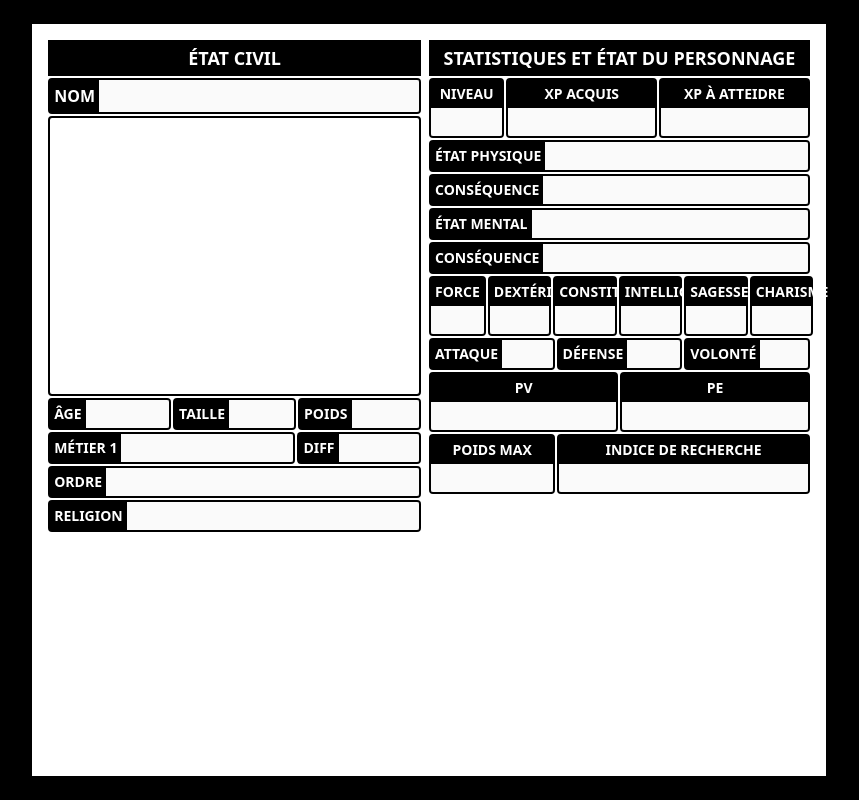
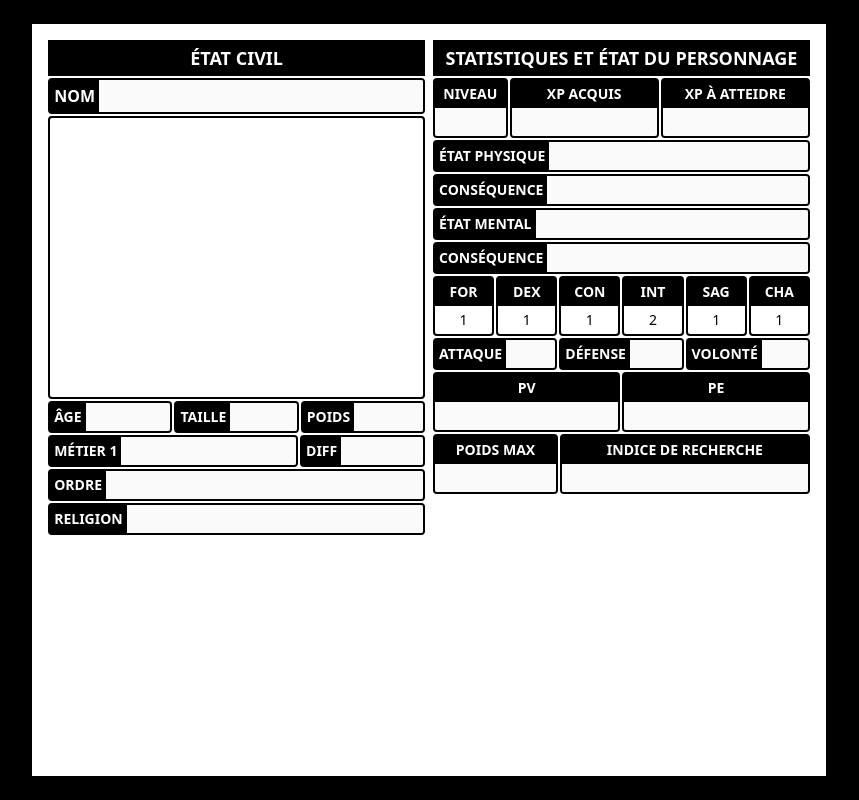
Before and after one commit to LucasPitzalis/2d6-FPI, a React (Vite) app: page / in a window 1280 px wide. Shown: the whole page, without its empty margins (211-1070 px from the left). Built offline with nearby package versions, Linux system fonts and the light colour scheme.

Commit message:
StaticField component created + abilities are using it now

```diff
--- /dev/null
+++ b/src/components/LabelledField.jsx
@@ -0,0 +1,23 @@
+import PropTypes from 'prop-types';
+
+export default function LabelledField(props) {
+    return (
+        <div className={`border-2 border-black rounded flex ${props.isTitle && "text-base"} ${props.styles} ${props.vertical && "flex-col"}`}>
+            {props.children}
+        </div>
+    );
+}
+
+LabelledField.propTypes = {
+    isTitle: PropTypes.bool,
+    styles: PropTypes.string,
+    vertical: PropTypes.bool,
+    children: PropTypes.arrayOf(PropTypes.element).isRequired,
+};
+
+
+LabelledField.defaultProps = {
+    isTitle: false,
+    styles: '',
+    vertical: false,
+}
--- a/src/components/character/Actions.jsx
+++ b/src/components/character/Actions.jsx
@@ -1,11 +1,11 @@
-import SheetField from "./CharField";
+import CharField from "./CharField";
 
 export default function Actions() {
     return (
         <div className="flex space-x-0.5">
-            <SheetField label="attaque" name="attack" styles="w-1/3" />
-            <SheetField label="défense" name="defence" styles="w-1/3" />
-            <SheetField label="volonté" name="will" styles="w-1/3" />
+            <CharField label="attaque" name="attack" styles="w-1/3" />
+            <CharField label="défense" name="defence" styles="w-1/3" />
+            <CharField label="volonté" name="will" styles="w-1/3" />
         </div>
     );
 }
--- a/src/components/character/CharField.jsx
+++ b/src/components/character/CharField.jsx
@@ -1,17 +1,18 @@
 import PropTypes from 'prop-types';
 import FieldLabel from '../FieldLabel';
+import LabelledField from '../LabelledField';
 import LockedInput from './LockedInput';
 
-export default function SheetField({label, name, htmlType, controlType, isTitle, styles, vertical}) {
+export default function CharField({label, name, htmlType, controlType, isTitle, styles, vertical}) {
     return (
-        <div className={`border-2 border-black rounded flex ${isTitle && "text-base"} ${styles} ${vertical && "flex-col"}`}>
+        <LabelledField {...{isTitle, styles, vertical}} >
             <FieldLabel {...{label, name}} />
             {controlType === 'locked' && <LockedInput {...{name, htmlType}} />}
-        </div>
+        </LabelledField>
     );
 }
 
-SheetField.propTypes = {
+CharField.propTypes = {
     label: PropTypes.string.isRequired,
     name: PropTypes.string.isRequired,
     htmlType: PropTypes.string,
@@ -21,7 +22,7 @@ SheetField.propTypes = {
     vertical: PropTypes.bool,
 }
 
-SheetField.defaultProps = {
+CharField.defaultProps = {
     htmlType: 'text',
     controlType: 'locked',
     isTitle: false,
--- a/src/components/character/Character.jsx
+++ b/src/components/character/Character.jsx
@@ -5,33 +5,33 @@ import Job from "./Job";
 import Level from "./Level";
 import Measurements from "./Measurements";
 import SectionTitle from "../SectionTitle";
-import SheetField from "./CharField";
+import CharField from "./CharField";
 
 export default function Character() {
     return (
         <div className="flex p-4 space-y-2 flex-col lg:space-x-2 lg:space-y-0 lg:flex-row">
             <div className="flex flex-col space-y-0.5 w-full lg:w-1/2">
                 <SectionTitle title="état civil" />
-                <SheetField label="nom" name="name" isTitle />
+                <CharField label="nom" name="name" isTitle />
                 <div className="w-full aspect-avatar border-2 border-black rounded" />
                 <Measurements />
                 <Job />
-                <SheetField label="ordre" name="order" />
-                <SheetField label="religion" name="religion" />
+                <CharField label="ordre" name="order" />
+                <CharField label="religion" name="religion" />
             </div>
             <div className="flex flex-col space-y-0.5 w-full lg:w-1/2">
                 <SectionTitle title="statistiques et état du personnage" />
                 <Level />
-                <SheetField label="état physique" name="physicalCondition" />
-                <SheetField label="conséquence" name="physicalConsequences" />
-                <SheetField label="état mental" name="mentalCondition" />
-                <SheetField label="conséquence" name="mentalConsequences" />
+                <CharField label="état physique" name="physicalCondition" />
+                <CharField label="conséquence" name="physicalConsequences" />
+                <CharField label="état mental" name="mentalCondition" />
+                <CharField label="conséquence" name="mentalConsequences" />
                 <Abilities />
                 <Actions />
                 <Health />
                 <div className="flex space-x-0.5">
-                    <SheetField label="poids max" name="maxWeight" styles="w-1/3" vertical />
-                    <SheetField label="indice de recherche" name="wantedIndex" styles="w-2/3" vertical />
+                    <CharField label="poids max" name="maxWeight" styles="w-1/3" vertical />
+                    <CharField label="indice de recherche" name="wantedIndex" styles="w-2/3" vertical />
                 </div>
             </div>
         </div>
--- a/src/components/character/Health.jsx
+++ b/src/components/character/Health.jsx
@@ -1,10 +1,10 @@
-import SheetField from "./CharField";
+import CharField from "./CharField";
 
 export default function Health() {
     return (
         <div className="flex space-x-0.5">
-            <SheetField label="PV" name="healthPoints" styles="w-1/2" vertical />
-            <SheetField label="PE" name="energyPoints" styles="w-1/2" vertical />
+            <CharField label="PV" name="healthPoints" styles="w-1/2" vertical />
+            <CharField label="PE" name="energyPoints" styles="w-1/2" vertical />
         </div>
     );
 }
--- a/src/components/character/Job.jsx
+++ b/src/components/character/Job.jsx
@@ -1,10 +1,10 @@
-import SheetField from "./CharField";
+import CharField from "./CharField";
 
 export default function Job() {
     return (
         <div className="flex space-x-0.5">
-            <SheetField label="métier 1" name="job" styles="w-2/3" />
-            <SheetField label="diff" name="difficulty" styles="w-1/3" />
+            <CharField label="métier 1" name="job" styles="w-2/3" />
+            <CharField label="diff" name="difficulty" styles="w-1/3" />
         </div>
     );
 }
--- a/src/components/character/Level.jsx
+++ b/src/components/character/Level.jsx
@@ -1,11 +1,11 @@
-import SheetField from "./CharField";
+import CharField from "./CharField";
 
 export default function Level() {
     return (
         <div className="flex space-x-0.5">
-            <SheetField label="niveau" name="level" styles="w-1/5" vertical />
-            <SheetField label="xp acquis" name="currentXp" styles="w-2/5" vertical />
-            <SheetField label="xp à atteidre" name="xpToReach" styles="w-2/5" vertical />
+            <CharField label="niveau" name="level" styles="w-1/5" vertical />
+            <CharField label="xp acquis" name="currentXp" styles="w-2/5" vertical />
+            <CharField label="xp à atteidre" name="xpToReach" styles="w-2/5" vertical />
         </div>
     );
 }
--- a/src/components/character/Measurements.jsx
+++ b/src/components/character/Measurements.jsx
@@ -1,11 +1,11 @@
-import SheetField from "./CharField";
+import CharField from "./CharField";
 
 export default function Measurements() {
     return (
         <div className="flex space-x-0.5">
-            <SheetField label="âge" name="age" styles="w-1/3" />
-            <SheetField label="taille" name="height" styles="w-1/3" />
-            <SheetField label="poids" name="weight" styles="w-1/3" />
+            <CharField label="âge" name="age" styles="w-1/3" />
+            <CharField label="taille" name="height" styles="w-1/3" />
+            <CharField label="poids" name="weight" styles="w-1/3" />
         </div>
     );
 }
--- a/src/components/character/StaticField.jsx
+++ b/src/components/character/StaticField.jsx
@@ -1,14 +1,31 @@
 import PropTypes from 'prop-types';
+import FieldLabel from '../FieldLabel';
+import LabelledField from '../LabelledField';
 
-export default function StaticField({ value }) {
+export default function StaticField({ name, label, value ,isTitle, styles, vertical }) {
     return (
-        <p className="p-1">{ value }</p>
+        <LabelledField {...{isTitle, styles, vertical}}>
+            <FieldLabel { ...{name, label}}/>
+            <p className="p-1 text-center">{ value }</p>
+        </LabelledField>
     );
 }
 
 StaticField.propTypes = {
+    name: PropTypes.string.isRequired,
+    label: PropTypes.string.isRequired,
     value: PropTypes.oneOfType([
         PropTypes.string,
         PropTypes.number,
     ]).isRequired,
+    isTitle: PropTypes.bool,
+    styles: PropTypes.string,
+    vertical: PropTypes.bool,
 };
+
+
+StaticField.defaultProps = {
+    isTitle: false,
+    styles: '',
+    vertical: false,
+}
--- a/src/components/character/abilities/Abilities.jsx
+++ b/src/components/character/abilities/Abilities.jsx
@@ -1,14 +1,17 @@
-import SheetField from "../CharField";
+import { useSelector } from "react-redux";
+import StaticField from "../StaticField";
 
 export default function Abilities() {
+    const { str, dex, con, int, wis, cha } = useSelector((state) => state.character.abilities)
+
     return (
         <div className="flex space-x-0.5">
-            <SheetField label="force" name="abilities.str" styles="w-1/6" vertical />
-            <SheetField label="dextérité" name="abilities.dex" styles="w-1/6" vertical />
-            <SheetField label="constitution" name="abilities.con" styles="w-1/6" vertical />
-            <SheetField label="intelligence" name="abilities.int" styles="w-1/6" vertical />
-            <SheetField label="sagesse" name="abilities.wis" styles="w-1/6" vertical />
-            <SheetField label="charisme" name="abilities.cha" styles="w-1/6" vertical />
+            <StaticField label="for" name="abilities.str" styles="w-1/6" value={str} vertical />
+            <StaticField label="dex" name="abilities.dex" styles="w-1/6" value={dex} vertical />
+            <StaticField label="con" name="abilities.con" styles="w-1/6" value={con} vertical />
+            <StaticField label="int" name="abilities.int" styles="w-1/6" value={int} vertical />
+            <StaticField label="sag" name="abilities.wis" styles="w-1/6" value={wis} vertical />
+            <StaticField label="cha" name="abilities.cha" styles="w-1/6" value={cha} vertical />
         </div>
     );
 }
```
